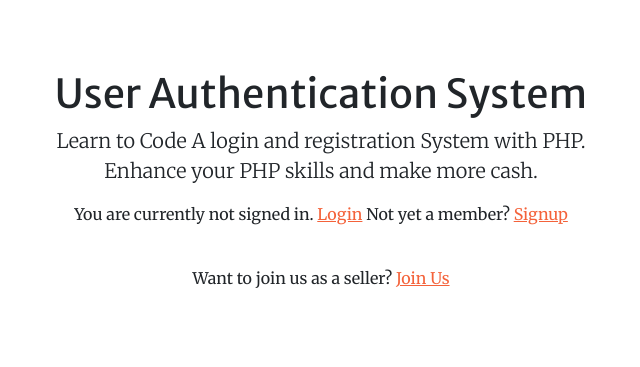
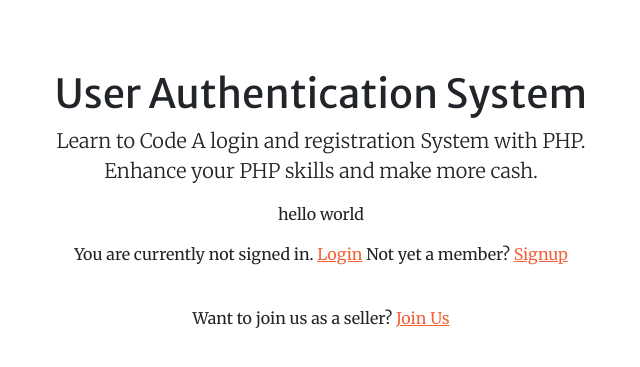
Before and after one commit to GeryNg/foodSubscriptionServiceAndDeliverySystem, a PHP site: page / in a window 1280 px wide. Shown: the part 82-449 px from the top of the page, without its empty margins (319-959 px from the left). Run offline with PHP 8.4, Linux system fonts and the light colour scheme; some libraries are stand-ins or nearby versions.

Commit message:
testing only

```diff
--- a/index.php
+++ b/index.php
@@ -9,6 +9,7 @@
         <h1>User Authentication System</h1>
         <p class="lead">Learn to Code A login and registration System with PHP.<br />
             Enhance your PHP skills and make more cash.</p>
+            <p>hello world</p>
         <?php if (!isset($_SESSION['username'])): ?>
         <p>You are currently not signed in. <a href="/login_management/login.php">Login</a> Not yet a member? <a href="/login_management/singup.php">Signup</a></p>
         <br />
```
